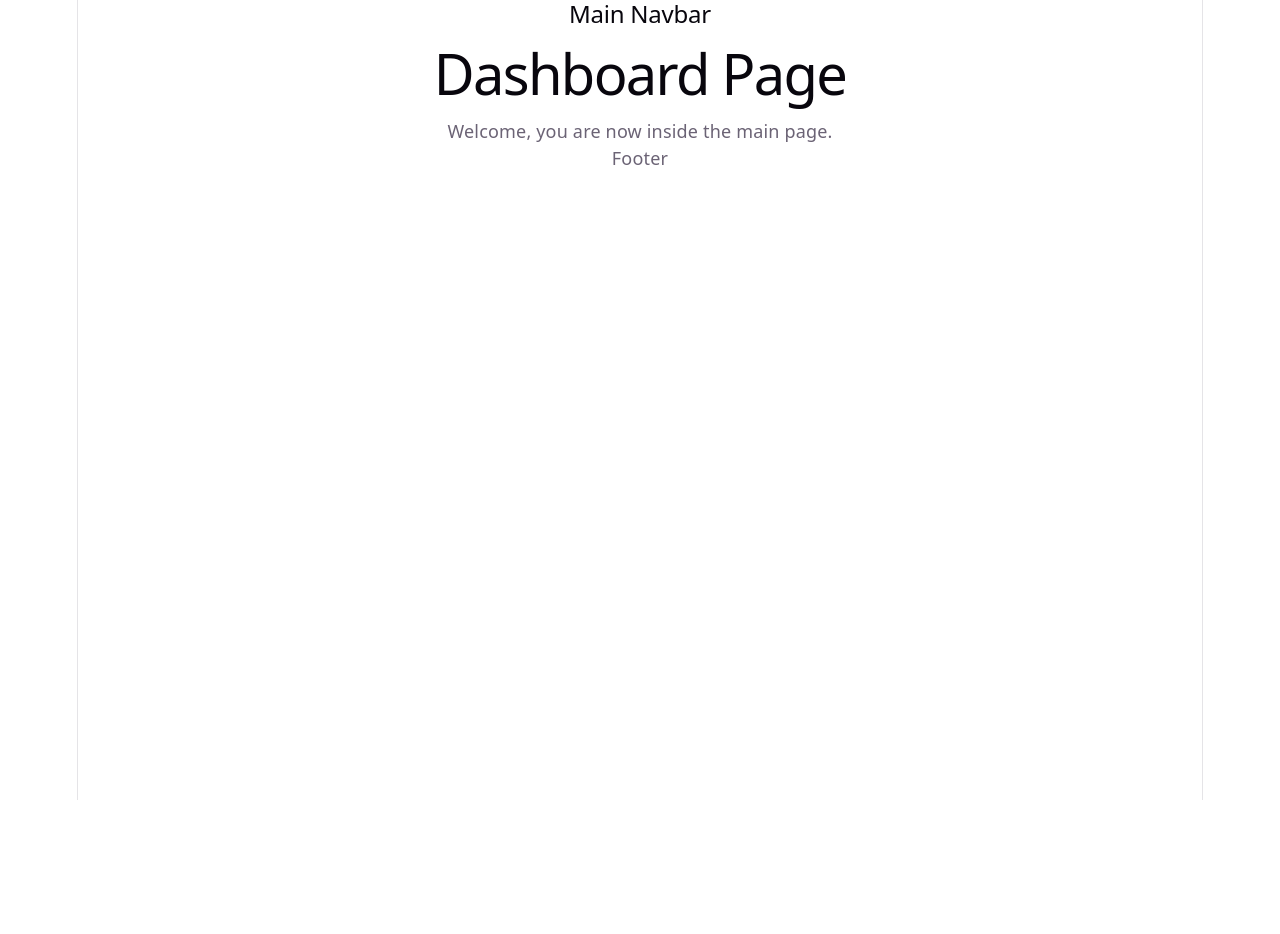
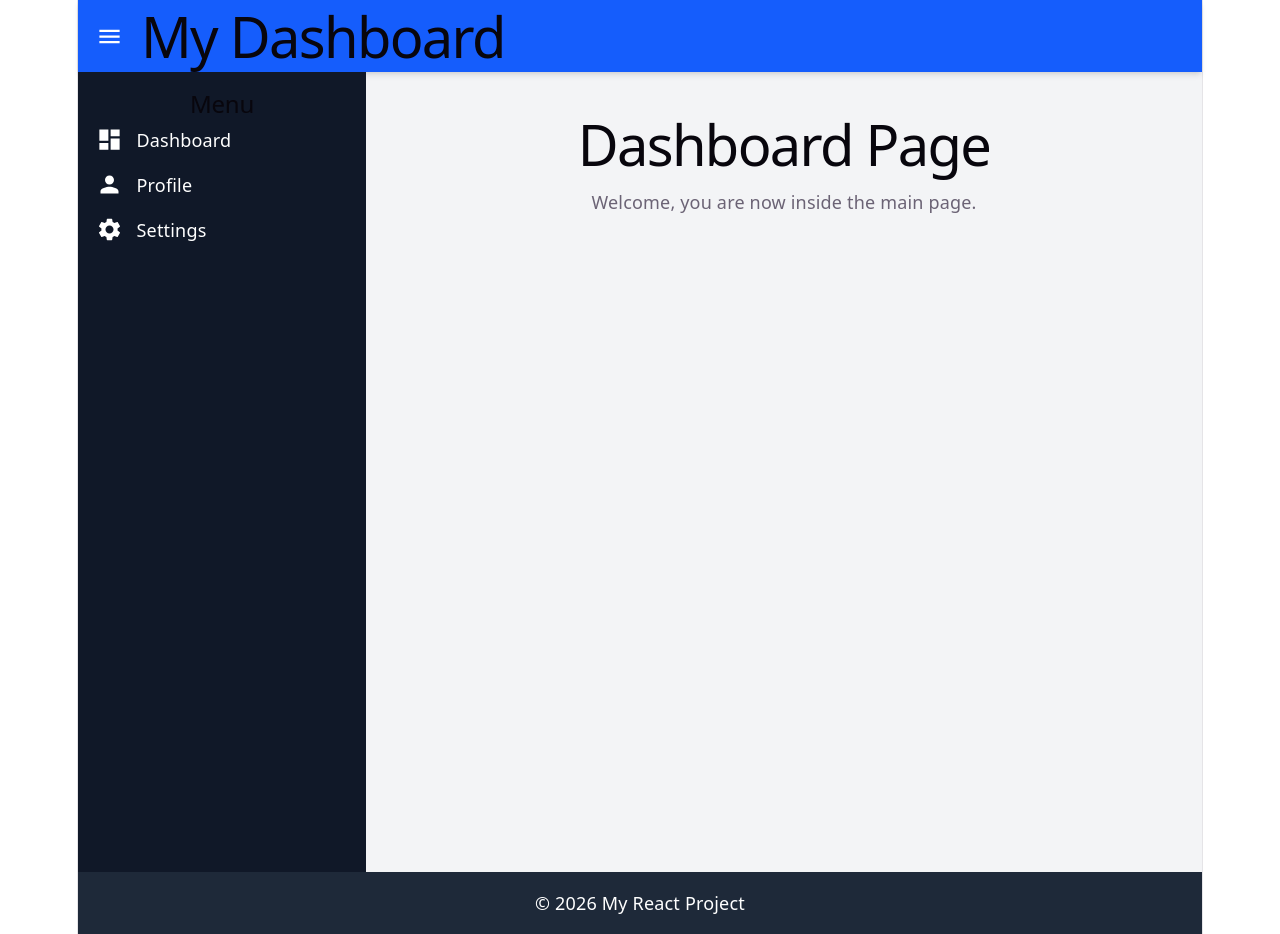
Before and after one commit to yahyayahya1996y-ship-it/midterm, a React (Vite) app: page /main in a window 1280 px wide. Before the commit the page ends 800 px from the top, so only its background shows below. Built offline with nearby package versions, Linux system fonts and the light colour scheme; sample sign-in values are in the browser's storage.

Commit message:
add footer and change the main layout.tsx

```diff
--- a/src/Components/FooterBar.tsx
+++ b/src/Components/FooterBar.tsx
@@ -0,0 +1,9 @@
+function FooterBar() {
+  return (
+    <footer className="bg-gray-800 text-white text-center p-4">
+      <p>© 2026 My React Project</p>
+    </footer>
+  );
+}
+
+export default FooterBar;
--- a/src/layouts/MainLayout.tsx
+++ b/src/layouts/MainLayout.tsx
@@ -1,21 +1,32 @@
+import { useState } from "react";
+import Navbar from "@/components/Navbar";
+import Sidebar from "@/components/Sidebar";
+import FooterBar from "@/components/FooterBar";
+
 type MainLayoutProps = {
   children: React.ReactNode;
 };
 
 function MainLayout({ children }: MainLayoutProps) {
+  const [sidebarOpen, setSidebarOpen] = useState(true);
+
+  const handleMenuClick = () => {
+    setSidebarOpen(!sidebarOpen);
+  };
+
   return (
-    <div>
-      <nav>
-        <h2>Main Navbar</h2>
-      </nav>
+    <div className="min-h-screen flex flex-col bg-gray-100">
+      <Navbar onMenuClick={handleMenuClick} />
 
-      <main>
-        {children}
-      </main>
+      <div className="flex flex-1">
+        <Sidebar isOpen={sidebarOpen} />
 
-      <footer>
-        <p>Footer</p>
-      </footer>
+        <main className="flex-1 p-6">
+          {children}
+        </main>
+      </div>
+
+      <FooterBar />
     </div>
   );
 }
```
